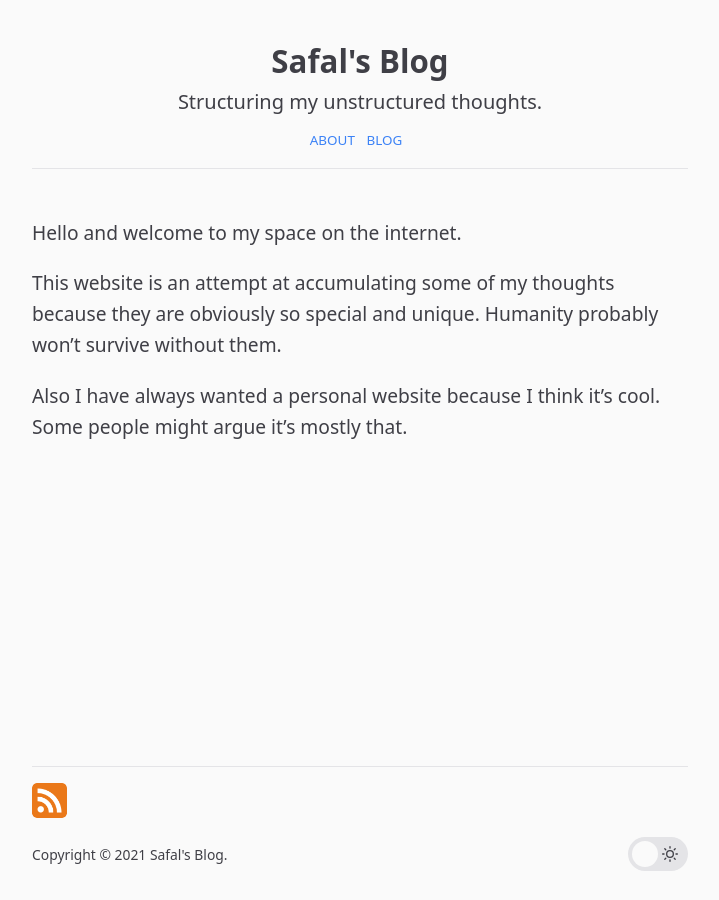
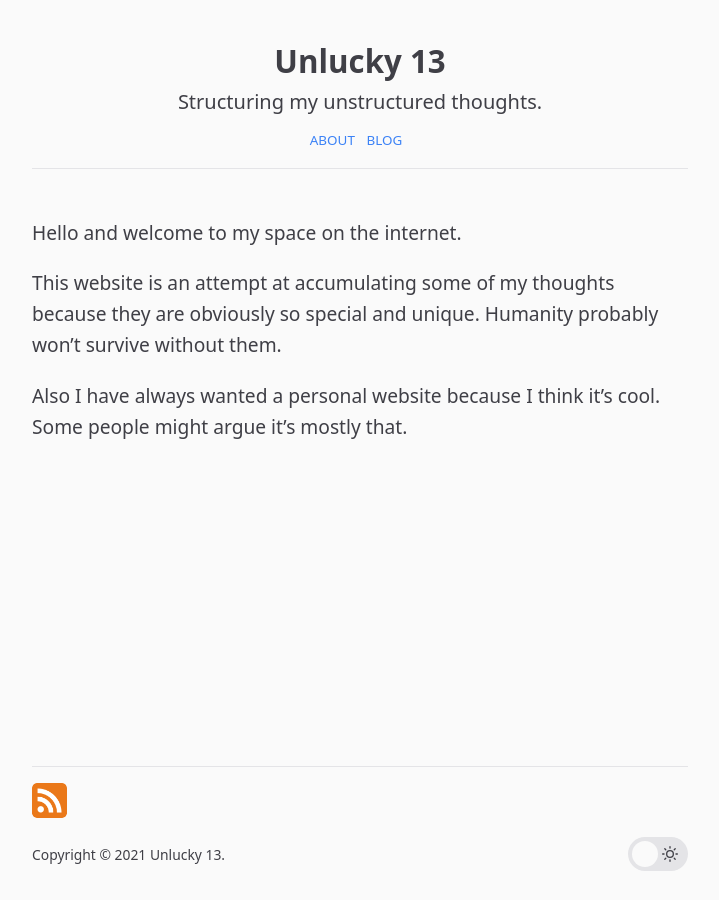
Before and after one commit to imhobo/imhobo.github.io, a Jekyll site: the page built from index.md, in a window 1280 px wide. Shown: the whole page, without its empty margins (280-999 px from the left). Built offline with Jekyll 4.4.1, drawn with Linux system fonts in a browser that asks for light colours.

Commit message:
Change title

```diff
--- a/_config.yml
+++ b/_config.yml
@@ -1,4 +1,4 @@
-title: Safal's Blog
+title: Unlucky 13
 description: Structuring my unstructured thoughts.
 author: Safal Pandita
 
```
